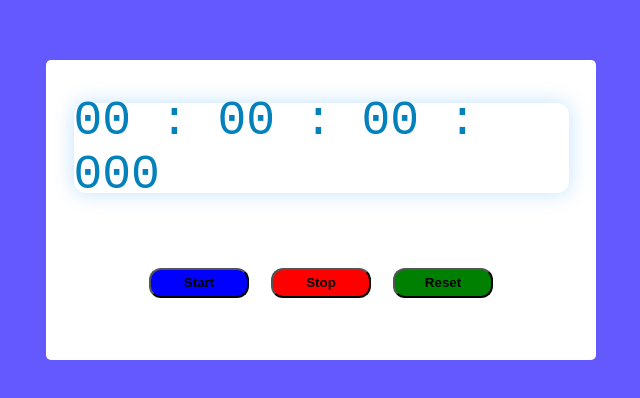
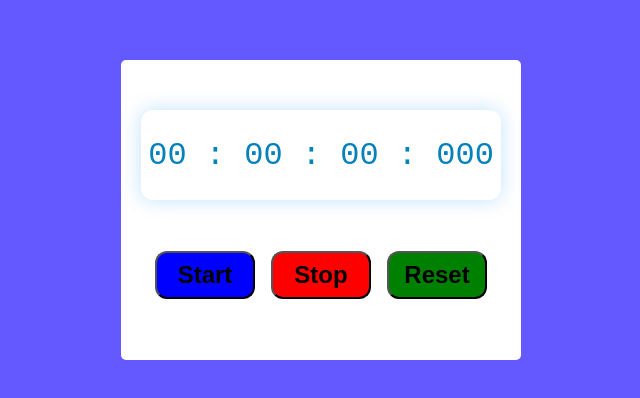
Before and after one commit to Tayyam/stopwatch, a plain HTML site: page index.html in a window 1280 px wide. Shown: the part 158-556 px from the top of the page, without its empty margins (319-959 px from the left). Drawn offline with Linux system fonts and the light colour scheme.

Commit message:
Update style.css

```diff
--- a/style.css
+++ b/style.css
@@ -12,7 +12,7 @@ body {
 
 .container {
     background-color: white;
-    width: 550px;
+    width: 400px;
     height: 300px;
     border: 300px;
     display: flex;
@@ -34,7 +34,7 @@ body {
     display: flex;
     justify-content: space-around;
     align-items: center;
-    font-size: 3rem;
+    font-size: 2rem;
     box-shadow: 0 0 20px rgba(0,139,253,0.25);
 }
 
@@ -74,4 +74,6 @@ body {
     align-items: center;
     margin: 2.5%;
     cursor: pointer;
+    font-size: 1.5rem;
+    padding:7%;
 }
```
